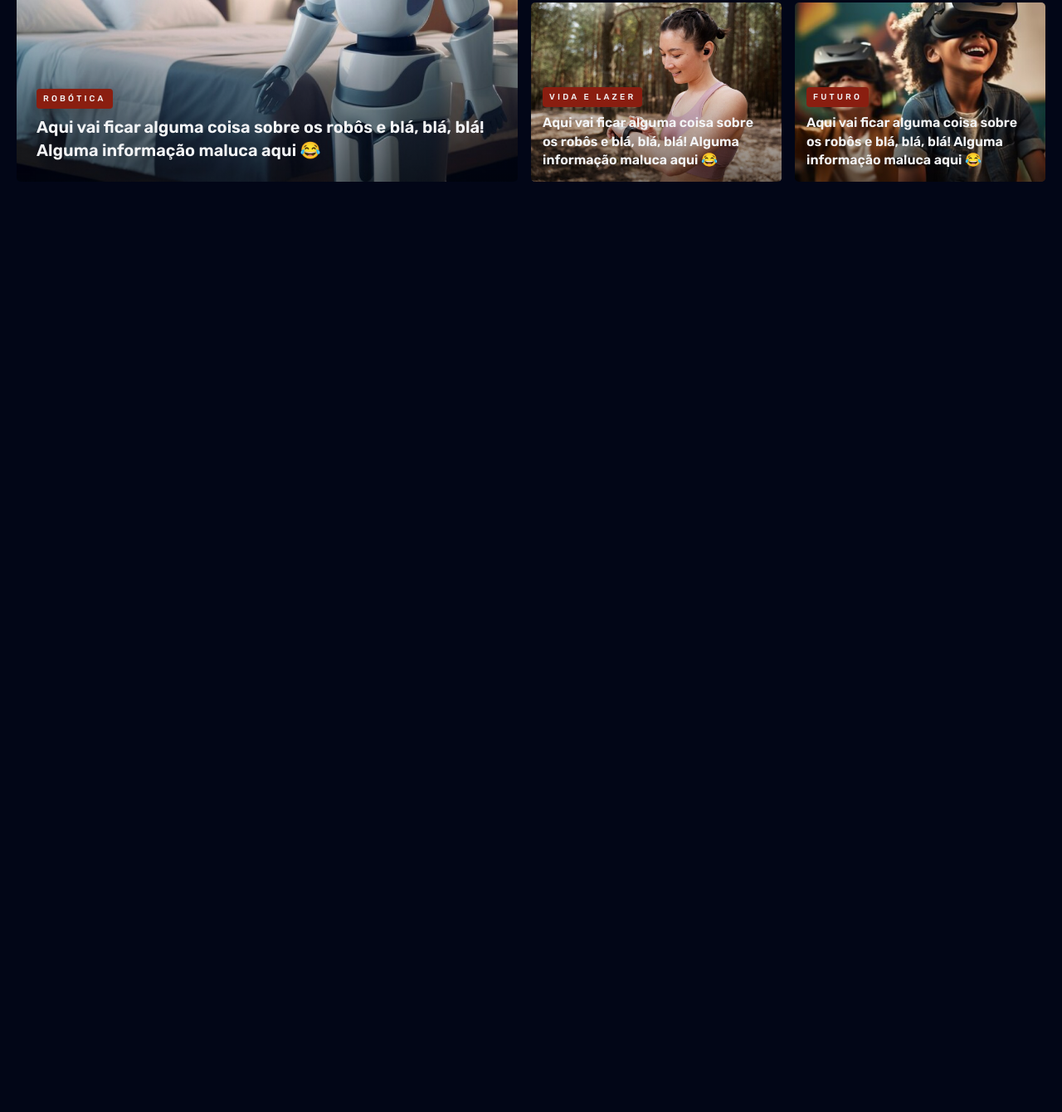
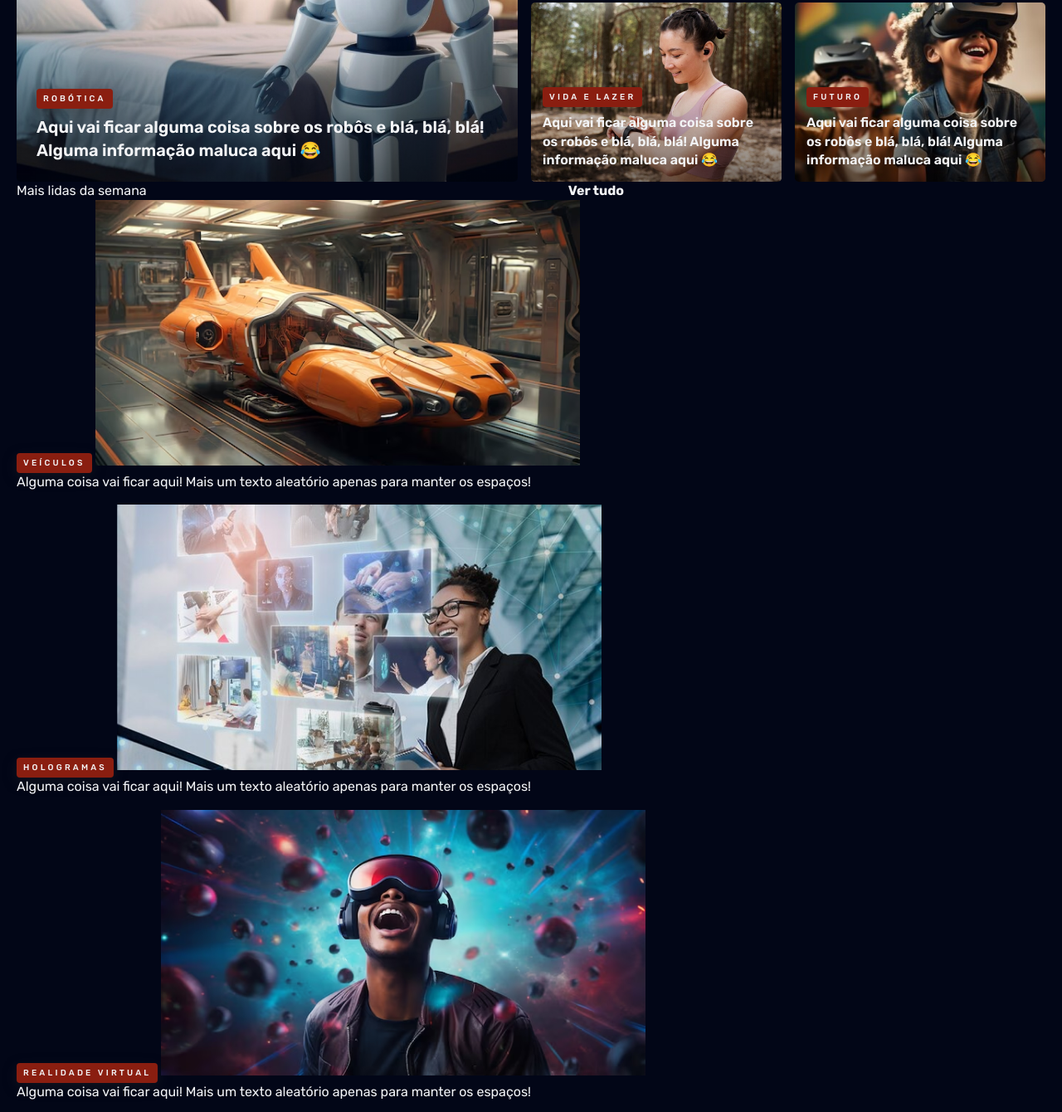
Before and after one commit to jbrunops/rocketseat-portaldenoticias-jpdev, a plain HTML site: page index.html in a window 1280 px wide. Shown: the part 394-1734 px from the top of the page at 83% size. Before the commit the page ends 800 px from the top, so only its background shows below. Drawn offline with Linux system fonts and the light colour scheme; a web font is replaced by a local one.

Commit message:
Structuring the most read

```diff
--- a/index.html
+++ b/index.html
@@ -115,6 +115,66 @@
           </figure>
         </div>
       </section>
+
+      <!-- Vai começa o Notícias 2 -->
+      <section id="noticias_2">
+        <header class="grid grid-flow-column">
+          <h3>Mais lidas da semana</h3>
+          <a href="#" class="grid grid-flow-column">
+            <strong>Ver tudo </strong>
+          </a>
+        </header>
+        <div class="grid gap-16">
+          <figure>
+            <span class="content-tag">Veículos</span>
+            <img
+              src="assets/images/Image 06.png"
+              alt="Alguma coisa vai ficar aqui! Mais um texto aleatório apenas para
+            manter os espaços!"
+            />
+            <p>
+              Alguma coisa vai ficar aqui! Mais um texto aleatório apenas para
+              manter os espaços!
+            </p>
+          </figure>
+          <figure>
+            <span class="content-tag">Hologramas</span>
+            <img
+              src="assets/images/Image 07.png"
+              alt="Alguma coisa vai ficar aqui! Mais um texto aleatório apenas para
+            manter os espaços!"
+            />
+            <p>
+              Alguma coisa vai ficar aqui! Mais um texto aleatório apenas para
+              manter os espaços!
+            </p>
+          </figure>
+          <figure>
+            <span class="content-tag">Realidade Virtual</span>
+            <img
+              src="assets/images/Image 08.png"
+              alt="Alguma coisa vai ficar aqui! Mais um texto aleatório apenas para
+            manter os espaços!"
+            />
+            <p>
+              Alguma coisa vai ficar aqui! Mais um texto aleatório apenas para
+              manter os espaços!
+            </p>
+          </figure>
+          <figure>
+            <span class="content-tag">Experiências</span>
+            <img
+              src="assets/images/Image 09.png"
+              alt="Alguma coisa vai ficar aqui! Mais um texto aleatório apenas para
+            manter os espaços!"
+            />
+            <p>
+              Alguma coisa vai ficar aqui! Mais um texto aleatório apenas para
+              manter os espaços!
+            </p>
+          </figure>
+        </div>
+      </section>
     </main>
   </body>
 </html>
```
